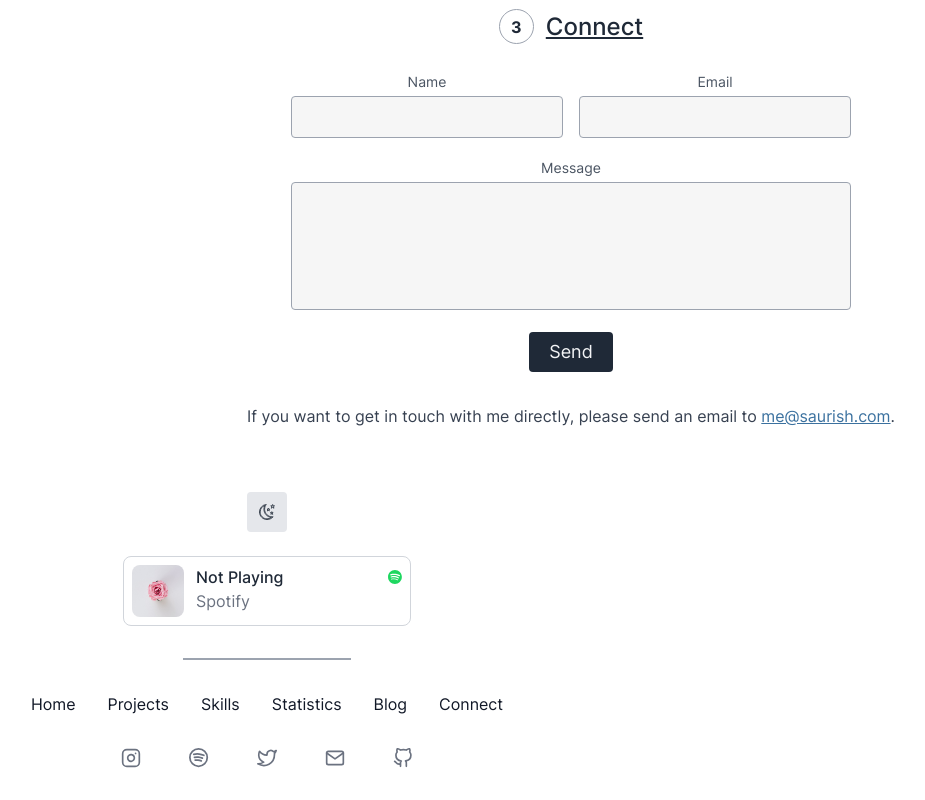
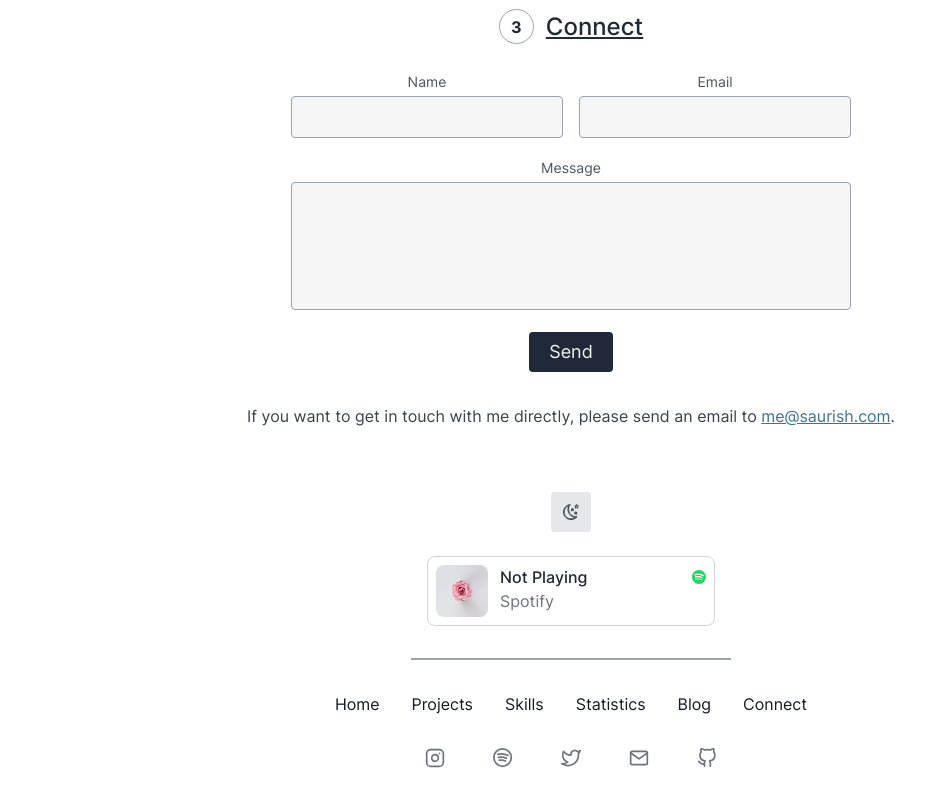
Before and after one commit to minor/saurish.com, a Next.js app: page / in a window 1280 px wide. Shown: the part 2332-3132 px from the top of the page, without its empty margins (69-994 px from the left). Built offline with nearby package versions, Linux system fonts and the light colour scheme; no server answers.

Commit message:
Revert "[:lipstick:] footer"
This reverts commit a10551e9f9cbfc4b7a241d7cc3fb1e21e6dcf6ad.

```diff
--- a/components/Footer.js
+++ b/components/Footer.js
@@ -1,7 +1,7 @@
-import Link from 'next/link';
-import { useState, useEffect } from 'react';
-import { useTheme } from 'next-themes';
-import NowPlaying from '../components/NowPlaying';
+import Link from "next/link";
+import { useState, useEffect } from "react";
+import { useTheme } from "next-themes";
+import NowPlaying from "../components/NowPlaying";
 
 const ExternalLink = ({ href, children }) => (
   <a
@@ -30,12 +30,12 @@ export default function Footer() {
   if (!mounted) return null;
 
   return (
-    <footer className="flex flex-col items-center max-w-2xl">
+    <footer className="flex flex-col items-center">
       <button
         aria-label="Toggle Dark Mode"
         type="button"
         className="w-10 h-10 p-3 bg-gray-200 rounded dark:bg-gray-800"
-        onClick={() => setTheme(theme === 'dark' ? 'light' : 'dark')}
+        onClick={() => setTheme(theme === "dark" ? "light" : "dark")}
       >
         {mounted && (
           <svg
@@ -45,7 +45,7 @@ export default function Footer() {
             stroke="currentColor"
             className="w-4 h-4 text-gray-800 dark:text-gray-200"
           >
-            {theme === 'dark' ? (
+            {theme === "dark" ? (
               <path
                 strokeLinecap="round"
                 strokeLinejoin="round"
--- a/pages/index.js
+++ b/pages/index.js
@@ -166,6 +166,7 @@ export default function Home() {
               </a>
               .
             </p>
+            <div className="mx-8 my-5 space-y-14 md:mx-0"></div>
           </div>
         </section>
       </div>
```
